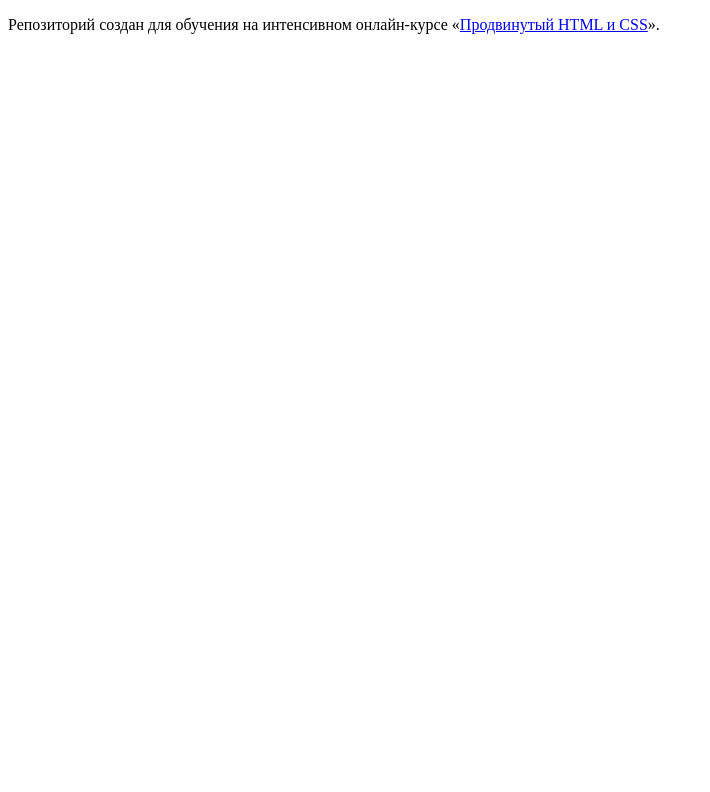
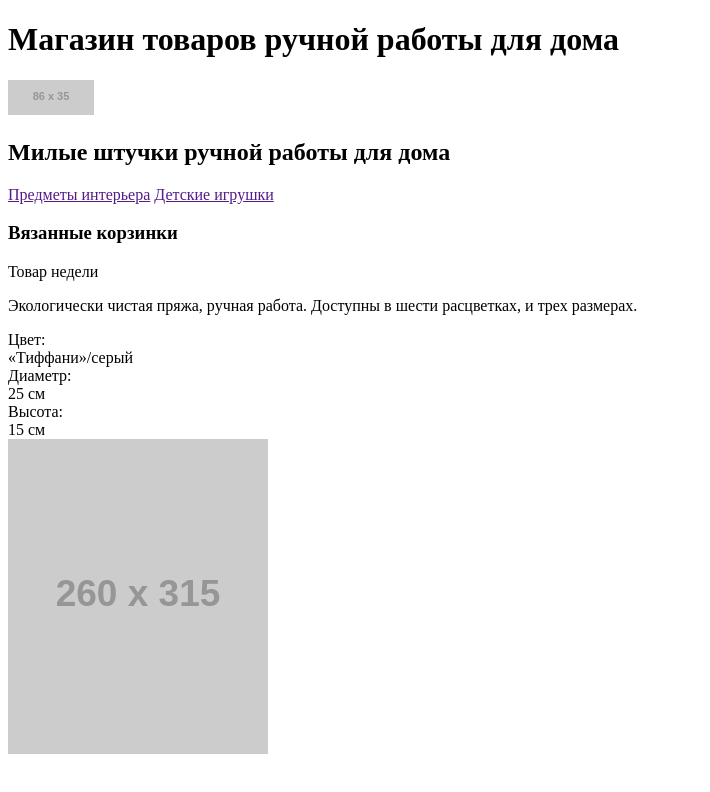
Before and after one commit to nikname777/410931-mishka, a website: page index.html in a window 1280 px wide. Shown: the whole page, without its empty margins (0-710 px from the left). Drawn offline with Linux system fonts and the light colour scheme; placeholder pictures from the web are drawn by us.

Commit message:
Разметил шапку и две секции (вторую не до конца)

```diff
--- a/index.html
+++ b/index.html
@@ -6,7 +6,44 @@
   </head>
   <body>
 
-    <p>Репозиторий создан для обучения на интенсивном онлайн‑курсе «<a href="https://htmlacademy.ru/intensive/adaptive">Продвинутый HTML и CSS</a>».</p>
+    <header class="page-header">
+      <h1 class="page-header__title">Магазин товаров ручной работы для дома</h1> <!-- Заголовок скрыт! -->
+      <div class="page-header__logo">
+        <img src="http://placehold.it/86x35" alt="Mishka">
+      </div>
+      <nav class="main-nav">
+        <span></span>
+      </nav>
+    </header>
+    <section class="page-caption">
+      <h2>Милые штучки ручной работы для дома</h2>
+      <div class="page-caption__links">
+        <a href="" class="page-caption__link"><span>Предметы интерьера</span></a>
+        <a href="" class="page-caption__link"><span>Детские игрушки</span></a>
+      </div>
+    </section>
+    <section class="week-product">
+      <h3 class="section-title">Вязанные корзинки</h3> <!-- Решил сделать отдельным блоком, т.к. он еще встерчается на странице -->
+      <span class="">Товар недели</span>
+      <div class="week-product__description">
+        <p>Экологически чистая пряжа, ручная работа. Доступны в шести расцветках, и трех размерах.</p>
+      </div>
+      <div class="week-product__table">
+        <div class="week-product__row">
+          <div class="week-product__cell">Цвет:</div>
+          <div class="week-product__cell">«Тиффани»/серый</div>
+        </div>
+        <div class="week-product__row">
+          <div class="week-product__cell">Диаметр:</div>
+          <div class="week-product__cell">25 см</div>
+        </div>
+        <div class="week-product__row">
+          <div class="week-product__cell">Высота:</div>
+          <div class="week-product__cell">15 см</div>
+        </div>
+      </div>
+      <div class="week-product__image"><img src="http://placehold.it/260x315" alt=""></div>
+    </section>
 
   </body>
 </html>
```
